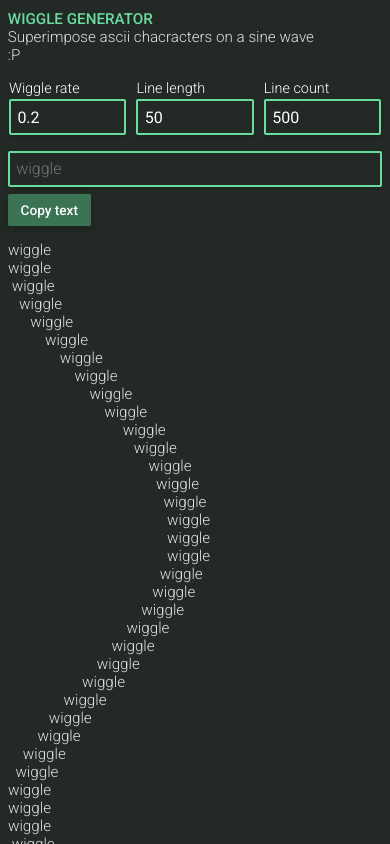
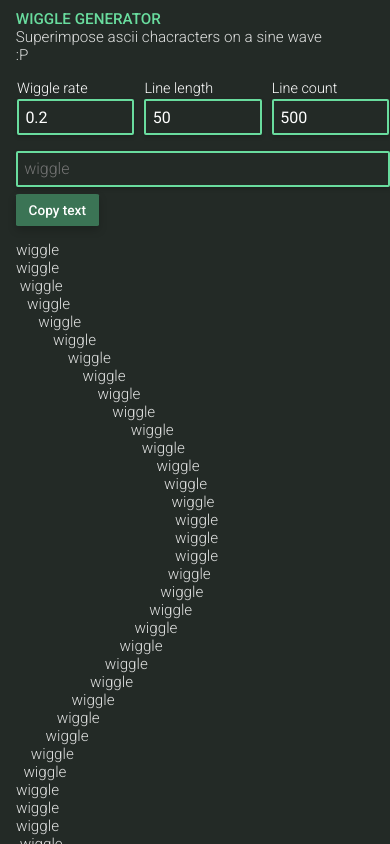
Before and after one commit to arj101/wiggle-generator-web, a Svelte app: page / in a window 390 px wide. Shown: the top 844 px of the page. Built offline with nearby package versions, Linux system fonts and the light colour scheme.

Commit message:
adding padding on mobile

```diff
--- a/src/App.svelte
+++ b/src/App.svelte
@@ -376,8 +376,8 @@
 		main {
 			left: 0;
 			width: 100%;
-			padding-right: 0%;
-			padding-left: 0%;
+			padding-right: 0.5rem;
+			padding-left: 0.5rem;
 		}
 		p {
 			margin-bottom: 1rem;
```
